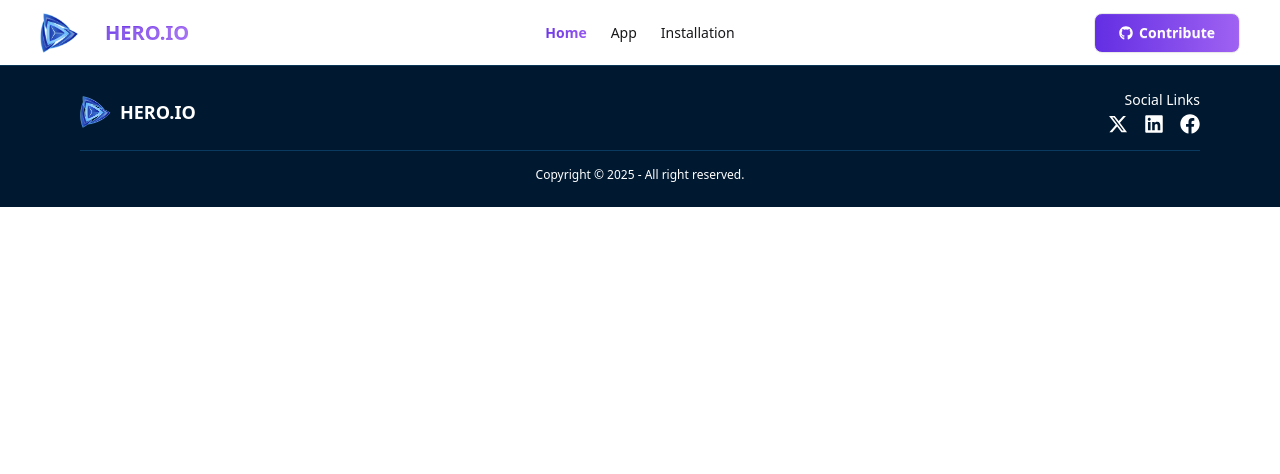
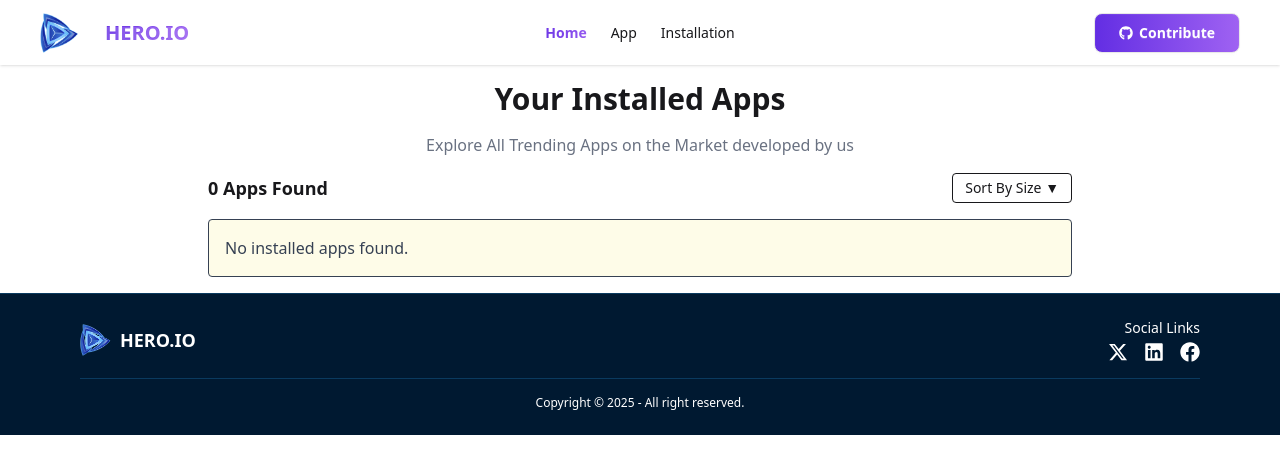
Before and after one commit to prachi23chowdhury/hero-app, a React (Vite) app: page /installation in a window 1280 px wide. Shown: the top 474 px of the page. Built offline with nearby package versions, Linux system fonts and the light colour scheme.

Commit message:
installation page added

```diff
--- a/src/Routes/Routes.jsx
+++ b/src/Routes/Routes.jsx
@@ -5,6 +5,7 @@ import ErrorPage from '../pages/ErrorPage/ErrorPage';
 import Home from '../pages/Home/Home';
 import Apps from '../pages/Apps/Apps';
 import AppDetails from '../pages/AppDetails/AppDetails';
+import MyInstallation from '../pages/MyInstalation/MyInstalation';
 
 
 
@@ -29,7 +30,8 @@ export const router = createBrowserRouter([
       },
 
         {
-          path: "installation"
+          path: "installation",
+          Component: MyInstallation
         }
     ]
   },
--- /dev/null
+++ b/src/pages/MyInstalation/MyInstalation.jsx
@@ -0,0 +1,147 @@
+import React, { useEffect, useState } from "react";
+import { FaDownload, FaStar } from "react-icons/fa";
+import Swal from "sweetalert2";
+
+const MyInstallation = () => {
+  const [apps, setApps] = useState([]); // installed app objects
+  const [loading, setLoading] = useState(true);
+
+  // Load app.json once and then filter by installed IDs from localStorage
+  useEffect(() => {
+    let mounted = true;
+
+    const load = async () => {
+      try {
+        const res = await fetch("/app.json");
+        const allApps = await res.json();
+
+        const installedIds =
+          JSON.parse(localStorage.getItem("installedApps")) || [];
+
+        // normalize to strings for safe comparison
+        const idsSet = new Set(installedIds.map((i) => String(i)));
+
+        const installedApps = allApps.filter((a) =>
+          idsSet.has(String(a.id))
+        );
+
+        if (mounted) {
+          setApps(installedApps);
+        }
+      } catch (err) {
+        console.error("Error loading apps:", err);
+        if (mounted) setApps([]);
+      } finally {
+        if (mounted) setLoading(false);
+      }
+    };
+
+    load();
+
+    // keep list in sync if other tab changes localStorage
+    const onStorage = (e) => {
+      if (e.key === "installedApps") {
+        const installedIds = JSON.parse(e.newValue || "[]");
+        // re-filter using last fetched data is tricky; simplest is reload page of app.json
+        // but we'll re-run load:
+        load();
+      }
+    };
+    window.addEventListener("storage", onStorage);
+
+    return () => {
+      mounted = false;
+      window.removeEventListener("storage", onStorage);
+    };
+  }, []);
+
+  if (loading) {
+    return (
+      <div className="h-screen flex justify-center items-center text-xl font-semibold">
+        Loading...
+      </div>
+    );
+  }
+
+  const uninstall = (id) => {
+    // remove id from installedApps (which is an array of ids in localStorage)
+    const installedIds = JSON.parse(localStorage.getItem("installedApps")) || [];
+    const updatedIds = installedIds.filter((i) => String(i) !== String(id));
+    localStorage.setItem("installedApps", JSON.stringify(updatedIds));
+
+    // remove the app object from state so UI updates immediately
+    setApps((prev) => prev.filter((a) => String(a.id) !== String(id)));
+
+    // user feedback
+    Swal.fire({
+      icon: "success",
+      title: "Uninstalled",
+      text: "App has been removed from your installations.",
+      timer: 1200,
+      showConfirmButton: false,
+    });
+  };
+
+  return (
+      <div>
+        <div>
+          <h2 className="text-3xl font-bold text-center m-4">Your Installed Apps</h2>
+          <p className="text-center text-gray-500">Explore All Trending Apps on the Market developed by us</p>
+
+        </div>
+         <div className="p-4 max-w-4xl mx-auto ">
+      <div className="flex justify-between items-center mb-4">
+        <h2 className="text-lg font-semibold">{apps.length} Apps Found</h2>
+        <button className="text-sm flex items-center gap-1 border px-3 py-1 rounded">
+          Sort By Size ▼
+        </button>
+      </div>
+
+      <div className="space-y-4">
+        {apps.length === 0 ? (
+          <div className="p-4 bg-yellow-50 border rounded text-gray-700">
+            No installed apps found.
+          </div>
+        ) : (
+          apps.map((app) => (
+            <div
+              key={app.id}
+              className="flex items-center justify-between p-4 bg-white rounded-lg shadow-2xl"
+            >
+              <div className="flex items-center gap-4">
+                <div className="w-16 h-16 bg-gray-200 rounded flex-shrink-0 overflow-hidden">
+                  <img src={app.image} alt={app.title} className="w-full h-full object-cover" />
+                </div>
+
+                <div>
+                  <h3 className="font-semibold text-gray-800 text-sm">
+                    {app.title ?? "Untitled App"}
+                  </h3>
+                  <div className="flex items-center gap-3 text-xs text-gray-600 mt-1">
+                    <span className="flex items-center gap-1 text-green-600">
+                      <FaDownload /> {app.downloads ?? "-"}
+                    </span>
+                    <span className="flex items-center gap-1 text-orange-500">
+                      <FaStar /> {app.ratingAvg ?? app.rating ?? "-"}
+                    </span>
+                    <span>{app.size ?? "-"}MB</span>
+                  </div>
+                </div>
+              </div>
+
+              <button
+                onClick={() => uninstall(app.id)}
+                className="bg-[#00D390] text-white px-4 py-1 rounded"
+              >
+                Uninstall
+              </button>
+            </div>
+          ))
+        )}
+      </div>
+    </div>
+      </div>
+  );
+};
+
+export default MyInstallation;
```
